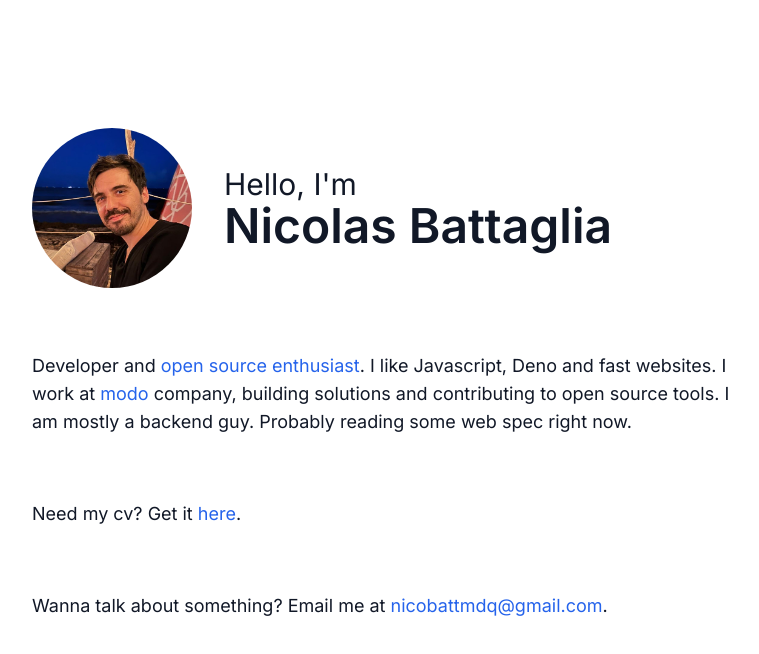
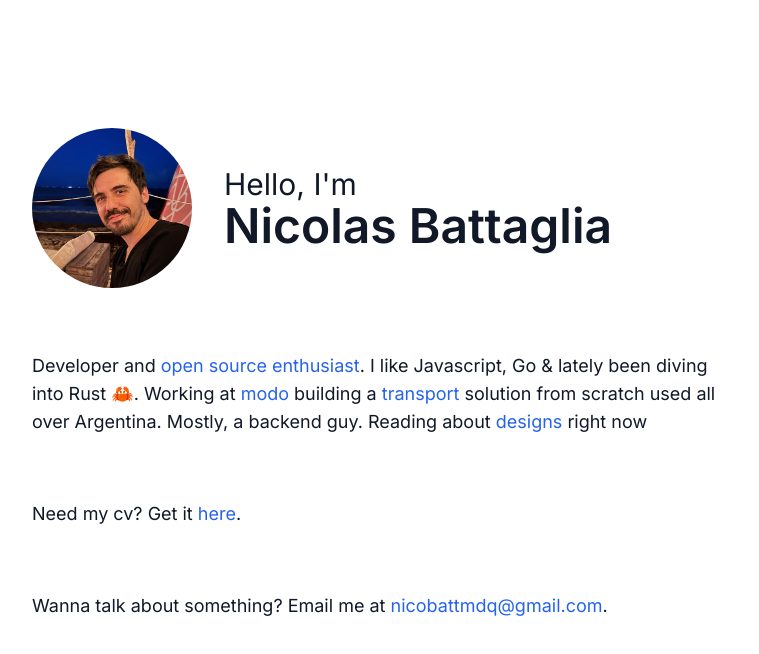
Before and after one commit to zk182/portfolio, a Next.js app: page / in a window 1280 px wide. Shown: the top 654 px of the page, without its empty margins (256-1015 px from the left). Built offline with nearby package versions, Linux system fonts and the light colour scheme.

Commit message:
update bio

```diff
--- a/src/app/components/Biography/bio.tsx
+++ b/src/app/components/Biography/bio.tsx
@@ -8,11 +8,19 @@ export default function Bio() {
 				<CustomLink href="https://github.com/zk182">
 					open source enthusiast
 				</CustomLink>
-				. I like Javascript, Deno and fast websites. I work at{' '}
-				<CustomLink href="https://modo.com.ar/">modo</CustomLink> company,
-				building solutions and contributing to open source tools. I am
-				mostly a backend guy. Probably reading some web spec right now.
-			</p>
+				. I like Javascript, Go & lately been diving into Rust 🦀. Working
+				at <CustomLink href="https://modo.com.ar/">modo</CustomLink>{' '}
+				building a{' '}
+				<CustomLink href="https://www.linkedin.com/pulse/transformando-el-transporte-p%C3%BAblico-con-vqr-en-as%C3%AD-la-di-loreto-bpc7f/?trackingId=Yr0G9Xs1QZCFa4MBnf1GRg%3D%3D">
+					transport
+				</CustomLink>{' '}
+				solution from scratch used all over Argentina. Mostly, a backend
+				guy. Reading about{' '}
+				<CustomLink href="https://blog.levelupcoding.com/">
+					designs
+				</CustomLink>{' '}
+				right now
+			</p>{' '}
 			<p className="mt-16">
 				Need my cv? Get it{' '}
 				<CustomLink href="https://nicobatt-cv.vercel.app/">here</CustomLink>
```
Also changed, not shown: 1 other file (tests, documents, lock files or other folders).
